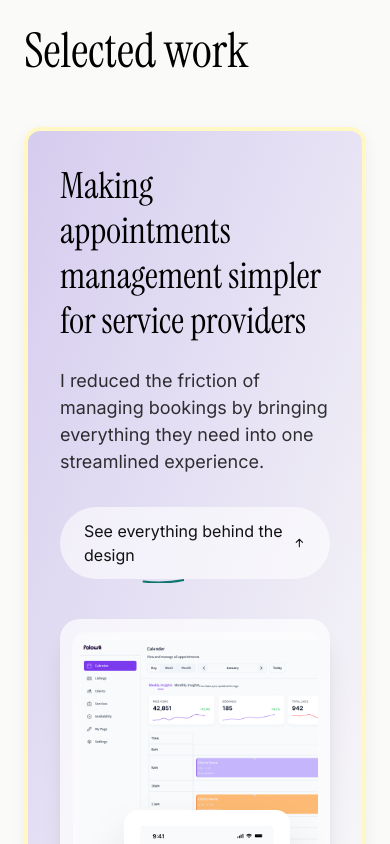
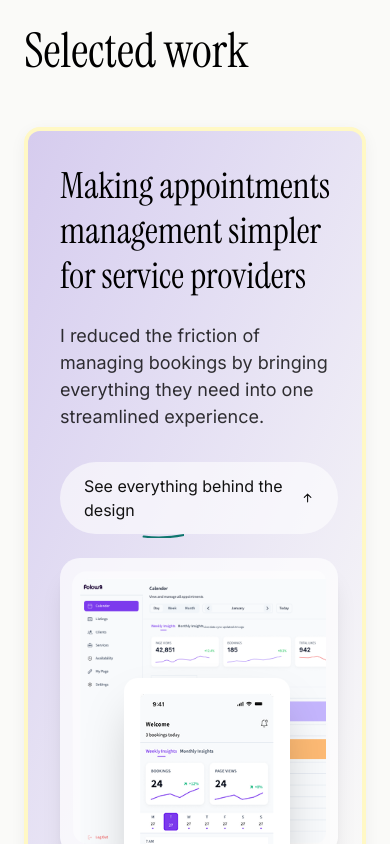
Before and after one commit to Ebunoluwaoyetunji/Portfolio, a React (Vite) app: page / in a window 390 px wide. Shown: the part 940-1784 px from the top of the page. Built offline with nearby package versions, Linux system fonts and the light colour scheme.

Commit message:
Update Home.jsx

```diff
--- a/src/pages/Home.jsx
+++ b/src/pages/Home.jsx
@@ -46,7 +46,7 @@ export default function Home() {
             to="/work/appointment-scheduling"
             className="work-card group block rounded-cards border-4 border-[#fff8c5] bg-border overflow-hidden shadow-[0px_4px_16px_0px_rgba(0,0,0,0.05)]"
           >
-            <div className="relative bg-gradient-to-br from-[rgba(182,153,251,0.35)] to-background p-8 md:p-12 pb-16 md:pb-20 grid md:grid-cols-[1fr_1.1fr] gap-10 items-center">
+            <div className="relative bg-gradient-to-br from-[rgba(182,153,251,0.35)] to-background pl-8 md:pl-12 pr-6 md:pr-8 pt-8 md:pt-12 pb-10 md:pb-12 grid md:grid-cols-[1fr_1.1fr] gap-6 items-center">
               <div>
                 <h3 className="font-serif text-[36px] md:text-[48px] leading-tight text-black mb-6">
                   Making appointments management simpler for service
@@ -87,7 +87,7 @@ export default function Home() {
               </div>
 
               {/* Right-aligned thumbnail cluster */}
-              <div className="relative w-fit ml-auto pb-16 md:pb-0">
+              <div className="relative w-fit ml-auto">
                 <div className="relative bg-white/70 rounded-images p-3 shadow-xl transition-transform duration-300 group-hover:-translate-y-1">
                   <img
                     src={appointmentDashboard}
@@ -97,7 +97,7 @@ export default function Home() {
                 </div>
 
                 {/* Phone mockup, overlapping the bottom-left of the dashboard */}
-                <div className="absolute -bottom-10 left-16 md:left-24 bg-white p-2 rounded-[14px] shadow-2xl transition-transform duration-300 group-hover:-translate-y-1 z-10">
+                <div className="absolute -bottom-6 left-16 md:left-24 bg-white p-2 rounded-[14px] shadow-2xl transition-transform duration-300 group-hover:-translate-y-1 z-10">
                   <img
                     src={appointmentPhone}
                     alt="Appointment scheduling mobile app preview"
```
